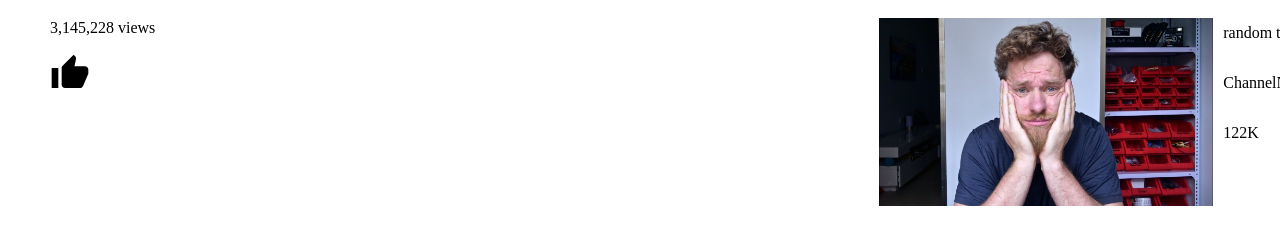
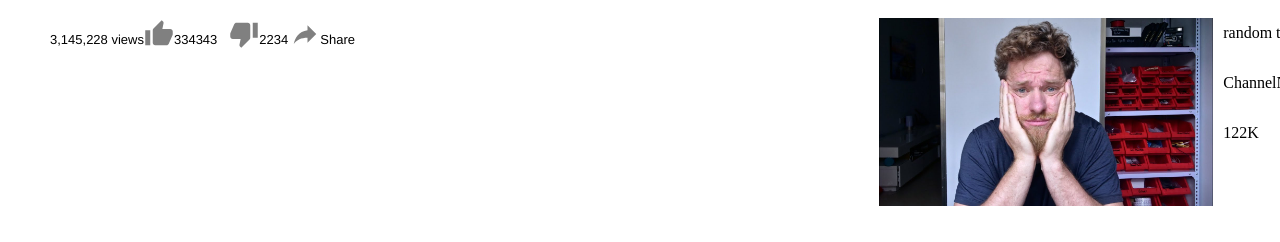
Before and after one commit to JangkarBumi/embedding-images-and-video, a plain HTML site: page index.html in a window 1280 px wide. Shown: the part 558-800 px from the top of the page. Drawn offline with Linux system fonts and the light colour scheme; a script that the page names is missing.

Commit message:
edited  video-info

```diff
--- a/assets/css/main.css
+++ b/assets/css/main.css
@@ -15,10 +15,20 @@ body {
   padding-top: 100px;
 }
 
+#video-info {
+  display: flex;
+  font-family: "Franklin Gothic Medium", "Arial Narrow", Arial, sans-serif;
+  font-size: 13px;
+}
+
 #video-thumbnail {
   height: 188px;
   width: 336px;
   padding: 10px;
+}
+
+svg {
+  fill: gray;
 }
 
 #suggestion {
@@ -43,3 +53,22 @@ body {
   margin-left: 0;
   margin-top: 0;
 }
+
+#likes,
+#dislikes,
+#share {
+  display: flex;
+}
+
+#likes-svg {
+  padding-left: 20px;
+  margin-right: 20px;
+}
+#dislike-svg {
+  padding-left: 10px;
+  margin-left: 2px;
+}
+#share-svg {
+  padding-left: 0px;
+  margin-left: 2px;
+}
--- a/index.html
+++ b/index.html
@@ -29,14 +29,14 @@
 
       <div id="video-info">
         <p id="main-video-views">3,145,228 views</p>
-
+        <div id="likes">
           <svg
-          id="svg"
+            id="like-svg"
             viewBox="0 0 24 24"
             preserveAspectRatio="xMidYMid meet"
             focusable="false"
             class="style-scope yt-icon"
-          style="pointer-events: none; display: block; width: 40px; height: 40px;"
+            style="pointer-events: none; display: block; width: 30px; height: 30px;"
           >
             <g class="style-scope yt-icon">
               <path
@@ -45,6 +45,44 @@
               ></path>
             </g>
           </svg>
+          <p id="likes-number">334343</p>
+        </div>
+        <div id="dislikes">
+          <svg
+            id="dislike-svg"
+            viewBox="0 0 24 24"
+            preserveAspectRatio="xMidYMid meet"
+            focusable="false"
+            class="style-scope yt-icon"
+            style="pointer-events: none; display: block; width: 30px; height: 30px;"
+          >
+            <g class="style-scope yt-icon">
+              <path
+                d="M15 3H6c-.83 0-1.54.5-1.84 1.22l-3.02 7.05c-.09.23-.14.47-.14.73v1.91l.01.01L1 14c0 1.1.9 2 2 2h6.31l-.95 4.57-.03.32c0 .41.17.79.44 1.06L9.83 23l6.59-6.59c.36-.36.58-.86.58-1.41V5c0-1.1-.9-2-2-2zm4 0v12h4V3h-4z"
+                class="style-scope yt-icon"
+              ></path>
+            </g>
+          </svg>
+          <p id="dislikes-number">2234</p>
+        </div>
+        <div id="share">
+          <svg
+            id="share-svg"
+            viewBox="0 0 24 24"
+            preserveAspectRatio="xMidYMid meet"
+            focusable="false"
+            class="style-scope yt-icon"
+            style="pointer-events: none; display: block; width: 30px; height: 30px;"
+          >
+            <g class="style-scope yt-icon">
+              <path
+                d="M14 9V5l7 7-7 7v-4.1c-5 0-8.5 1.6-11 5.1 1-5 4-10 11-11z"
+                class="style-scope yt-icon"
+              ></path>
+            </g>
+          </svg>
+          <p id="share-button">Share</p>
+        </div>
       </div>
     </div>
     <div id="sidebar">
```
Lines whose indentation alone changed are shown as unchanged.
